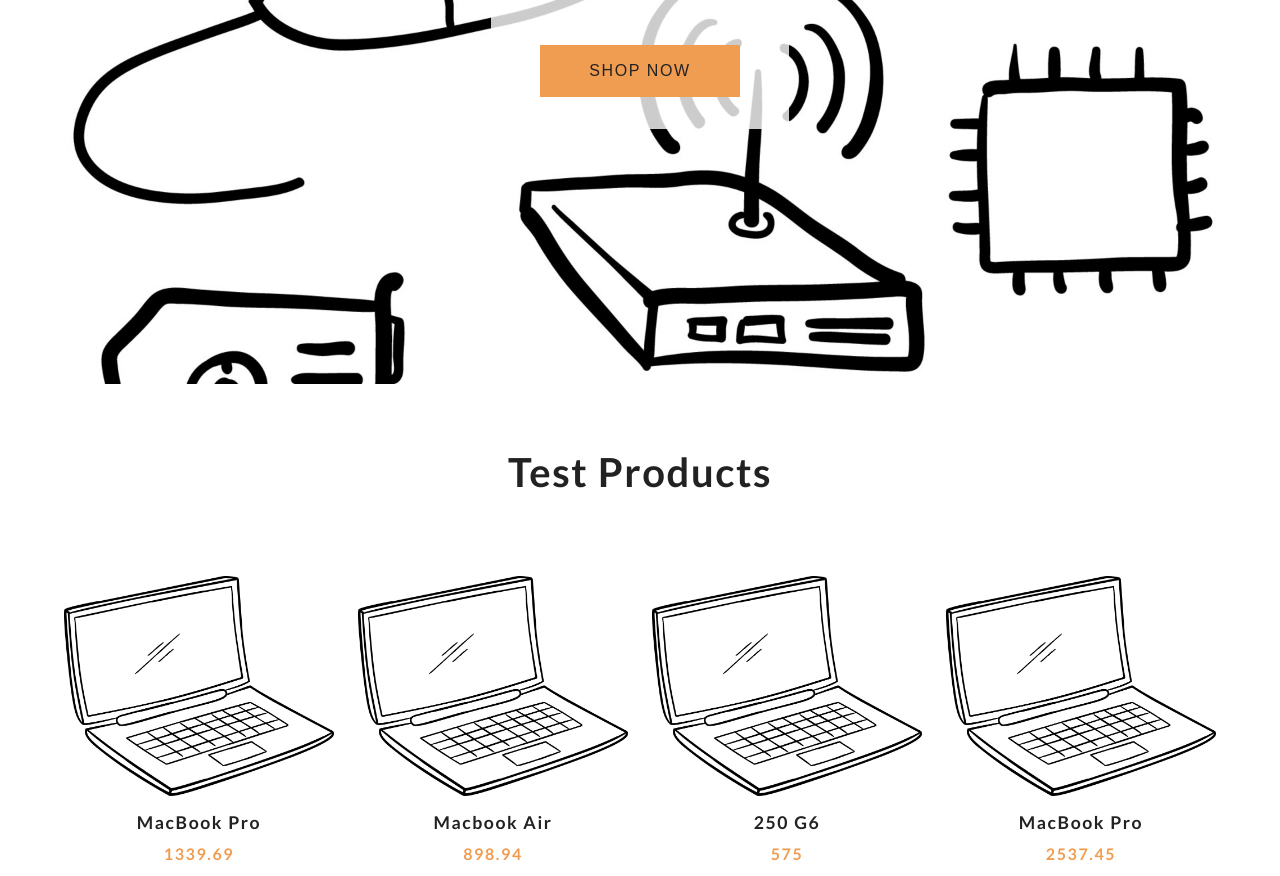
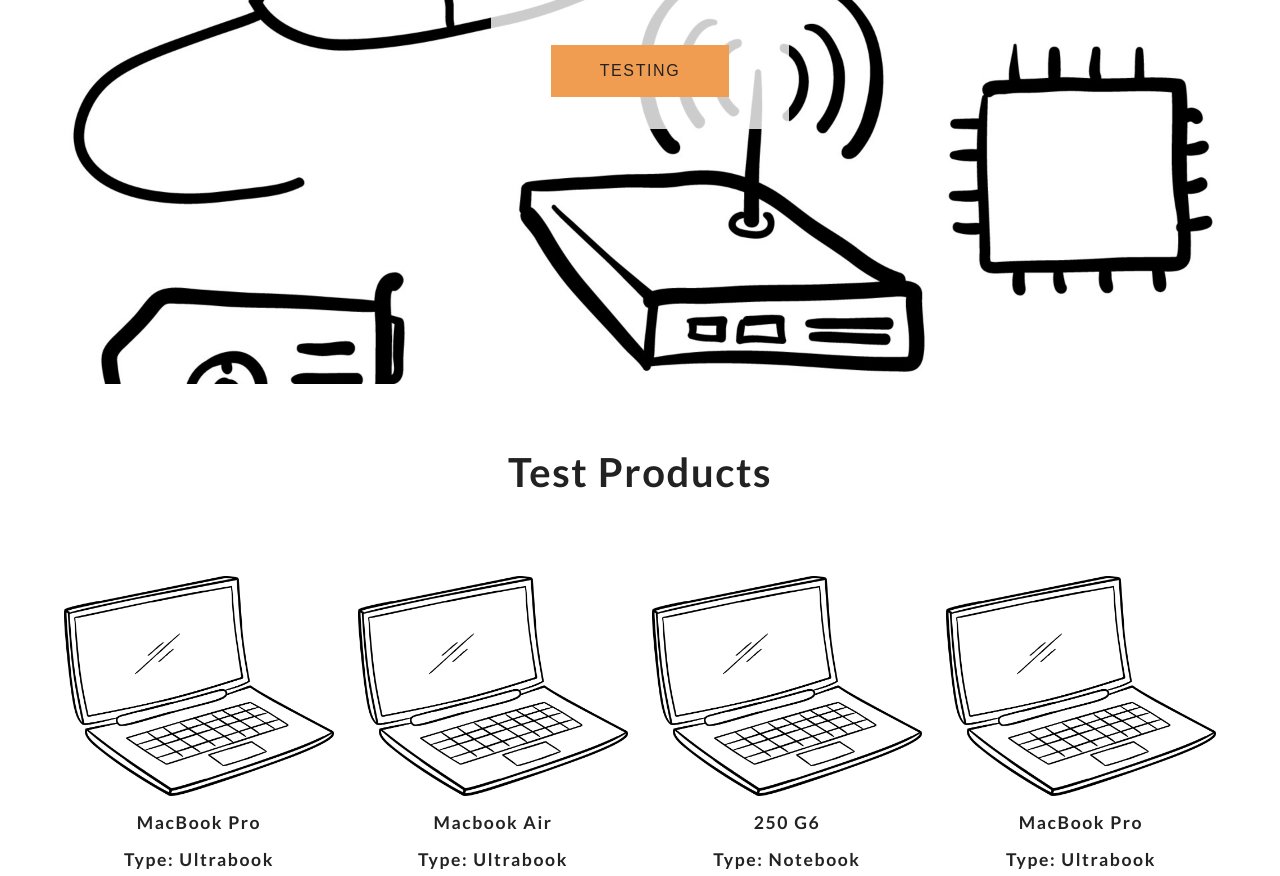
Before and after one commit to GordonHuy/Decision-Support-System-Project, a plain HTML site: page Test Code/Testing App/Testing.html in a window 1280 px wide. Shown: the part 416-1292 px from the top of the page. Drawn offline with Linux system fonts and the light colour scheme.

Commit message:
Updating

```diff
--- a/Test Code/Testing App/App.js
+++ b/Test Code/Testing App/App.js
@@ -7,6 +7,7 @@
 const cartTotal = document.querySelector(".cart-total");
 const cartContent = document.querySelector(".cart-content");
 const productsDOM = document.querySelector(".products-center");
+const btn = document.querySelectorAll('.bag-btn');
 
 //Cart
 let cart = [];
@@ -41,7 +42,10 @@
                     </button>
                 </div>
                 <h3>${product.Product}</h3>
-                <h4>${product.Price_euros}</h4>
+                <h3>Type: ${product.TypeName}<h3>
+                <h3>Screen size: ${product.Inches} Inches<h3>
+                <h3>Operating System: ${product.OpSys}<h3>
+                <h4>${product.Price_euros} euros </h4>
             </article>
             <!--End of Single Product-->
             `;
@@ -52,7 +56,9 @@
 
 //Local storage
 class Storage{
-
+    static saveProducts(products){
+        localStorage.setItem("products", JSON.stringify(products));
+    }
 }
 
 document.addEventListener("DOMContentLoaded", ()=>{
@@ -60,5 +66,10 @@
     const products = new Products();
 
     //get all products
-    products.getProducts().then(products => ui.displayProducts(products));
+    products.getProducts().then(products => {
+        ui.displayProducts(products)
+        Storage.saveProducts(products);
+    }).then(()=>{
+
+    });
 });
--- a/Test Code/Testing App/Testing.html
+++ b/Test Code/Testing App/Testing.html
@@ -36,7 +36,7 @@
     <header class="hero">
         <div class="banner">
             <h1 class = "banner-title">Testing</h1>
-            <button class="banner-btn">Shop Now</button>
+            <button class="banner-btn">Testing</button>
         </div>
     </header>
     <!--End of Hero-->
```
